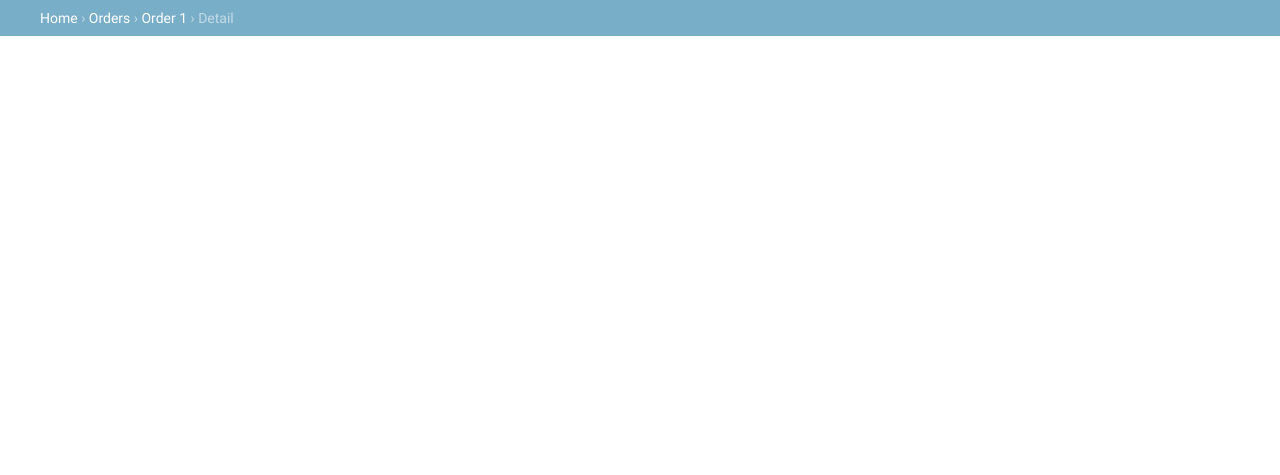
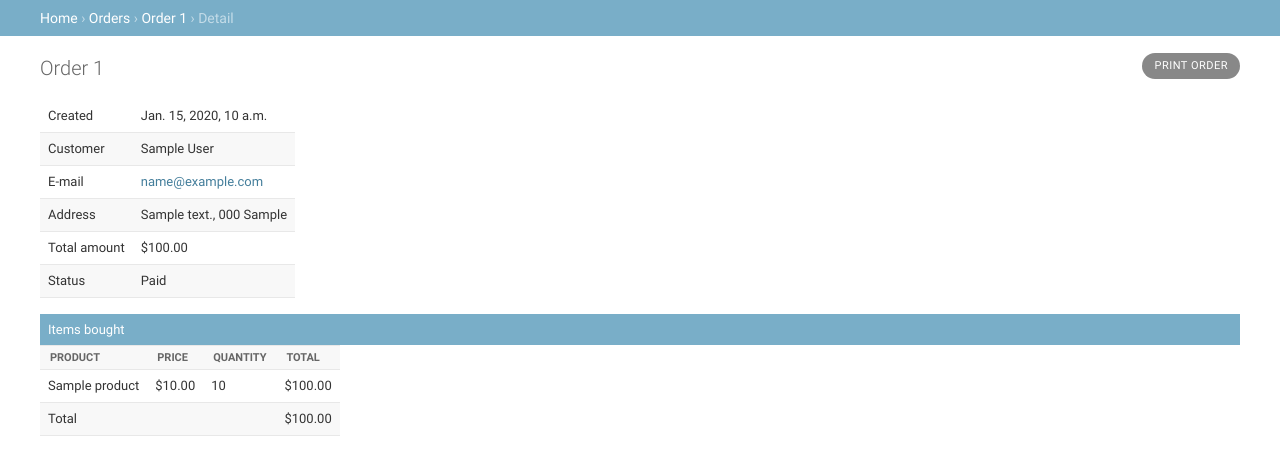
Before and after one commit to codingEzio/code_py_bookreview_django2_by_example, a Django app: page /orders/admin/order/1/ in a window 1280 px wide. Shown: the part 48-523 px from the top of the page. Run offline with Django 3.2, Linux system fonts and the light colour scheme; a user stored in the database is signed in; tables that the repository leaves empty hold one stand-in row (values such as "Sample post"); parts of the project's set-up code (start-up, migrations or seed data) failed here and were passed over; some libraries are stand-ins or nearby versions.

Commit message:
Add missing order-info and cart-info for order_detail admin page

```diff
--- a/djbShopNew/myshop/templates/admin/orders/order/detail.html
+++ b/djbShopNew/myshop/templates/admin/orders/order/detail.html
@@ -23,3 +23,84 @@
         </a>&rsaquo; Detail
     </div>
 {% endblock breadcrumbs %}
+
+{% block content %}
+    {% comment %} Order info (where, who) {% endcomment %}
+    <h1>Order {{ order_table_inst.id }}</h1>
+    <ul class="object-tools">
+        <li>
+            <a href="#" onclick="window.print()">Print order</a>
+        </li>
+    </ul>
+
+    <table>
+        <tr>
+            <td>Created</td>
+            <td>{{ order_table_inst.created }}</td>
+        </tr>
+        <tr>
+            <td>Customer</td>
+            <td>{{ order_table_inst.first_name }} {{ order_table_inst.last_name }}</td>
+        </tr>
+        <tr>
+            <td>E-mail</td>
+            <td>
+                <a href="mailto:{{ order_table_inst.email }}">
+                    {{ order_table_inst.email }}
+                </a>
+            </td>
+        </tr>
+        <tr>
+            <td>Address</td>
+            <td>
+                {{ order_table_inst.address }},
+                {{ order_table_inst.postal_code }} {{ order_table_inst.city }}
+            </td>
+        </tr>
+        <tr>
+            <td>Total amount</td>
+            <td>${{ order_table_inst.get_total_cost }}</td>
+        </tr>
+        <tr>
+            <td>Status</td>
+            <td>
+                {% if order_table_inst.paid %}Paid
+                {% else %}Pending payment
+                {% endif %}
+            </td>
+        </tr>
+    </table>
+
+    {% comment %} Cart info (price, quantity, total cost) {% endcomment %}
+    <br/>
+    <div class="module">
+        <div class="tabular inline-related last-related">
+            <table>
+                <h2>Items bought</h2>
+                <thead>
+                    <tr>
+                        <th>Product</th>
+                        <th>Price</th>
+                        <th>Quantity</th>
+                        <th>Total</th>
+                    </tr>
+                </thead>
+
+                <tbody>
+                    {% for item in order_table_inst.items.all %}
+                     <tr class="row{% cycle "1" "2" %}">
+                         <td>{{ item.product.name }}</td>
+                         <td class="num">${{ item.price }}</td>
+                         <td class="num">{{ item.quantity }}</td>
+                         <td class="num">${{ item.get_cost }}</td>
+                     </tr>
+                    {% endfor %}
+                    <tr class="total">
+                        <td colspan="3">Total</td>
+                        <td class="num">${{ order_table_inst.get_total_cost }}</td>
+                    </tr>
+                </tbody>
+            </table>
+        </div>
+    </div>
+{% endblock content %}
```
